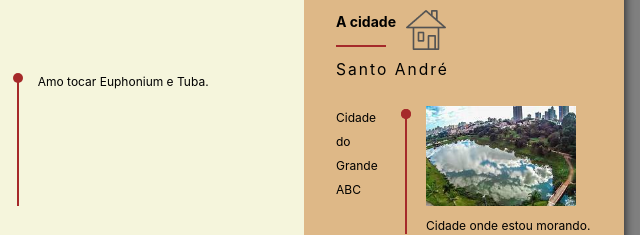
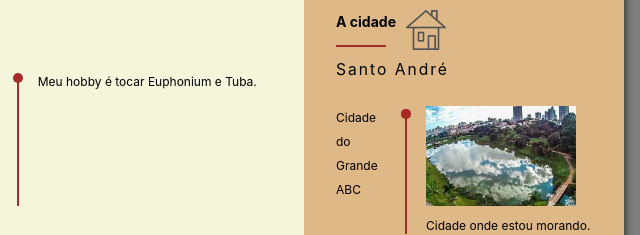
Before and after one commit to wagtom/wagnertomboly, a plain HTML site: page index.html in a window 1280 px wide. Shown: the part 380-615 px from the top of the page, 416-1056 px from the left. Drawn offline with Linux system fonts and the light colour scheme.

Commit message:
mudança de palavra em paragrafo do index

```diff
--- a/index.html
+++ b/index.html
@@ -55,7 +55,7 @@
 										</div>
 										<div class="info">
 											<p class="info_cont">
-												Amo tocar Euphonium e Tuba.
+												Meu hobby é tocar Euphonium e Tuba.
 											</p>
 										</div>
 									</div>
```
Also changed, not shown: 2 other files.
